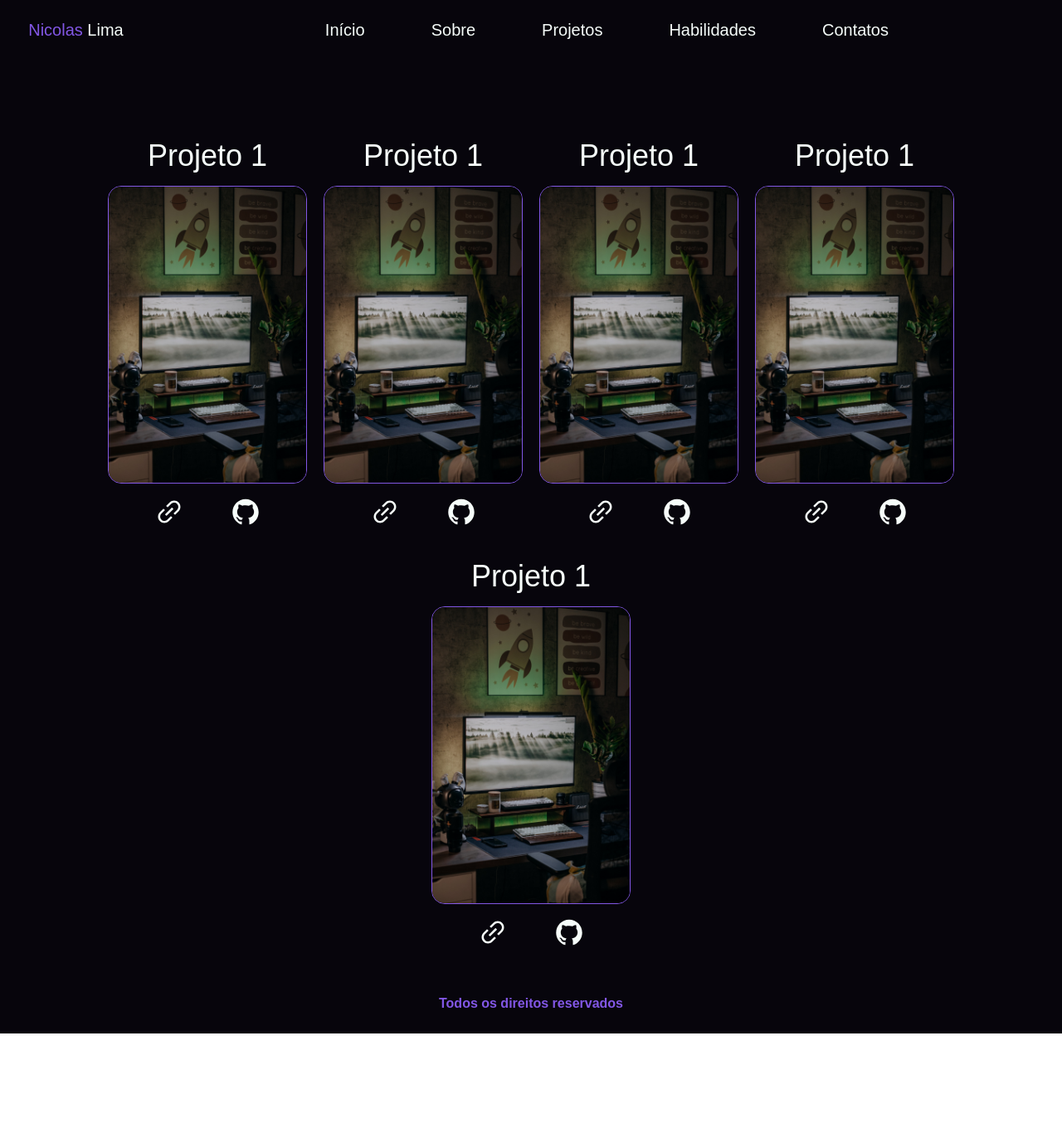
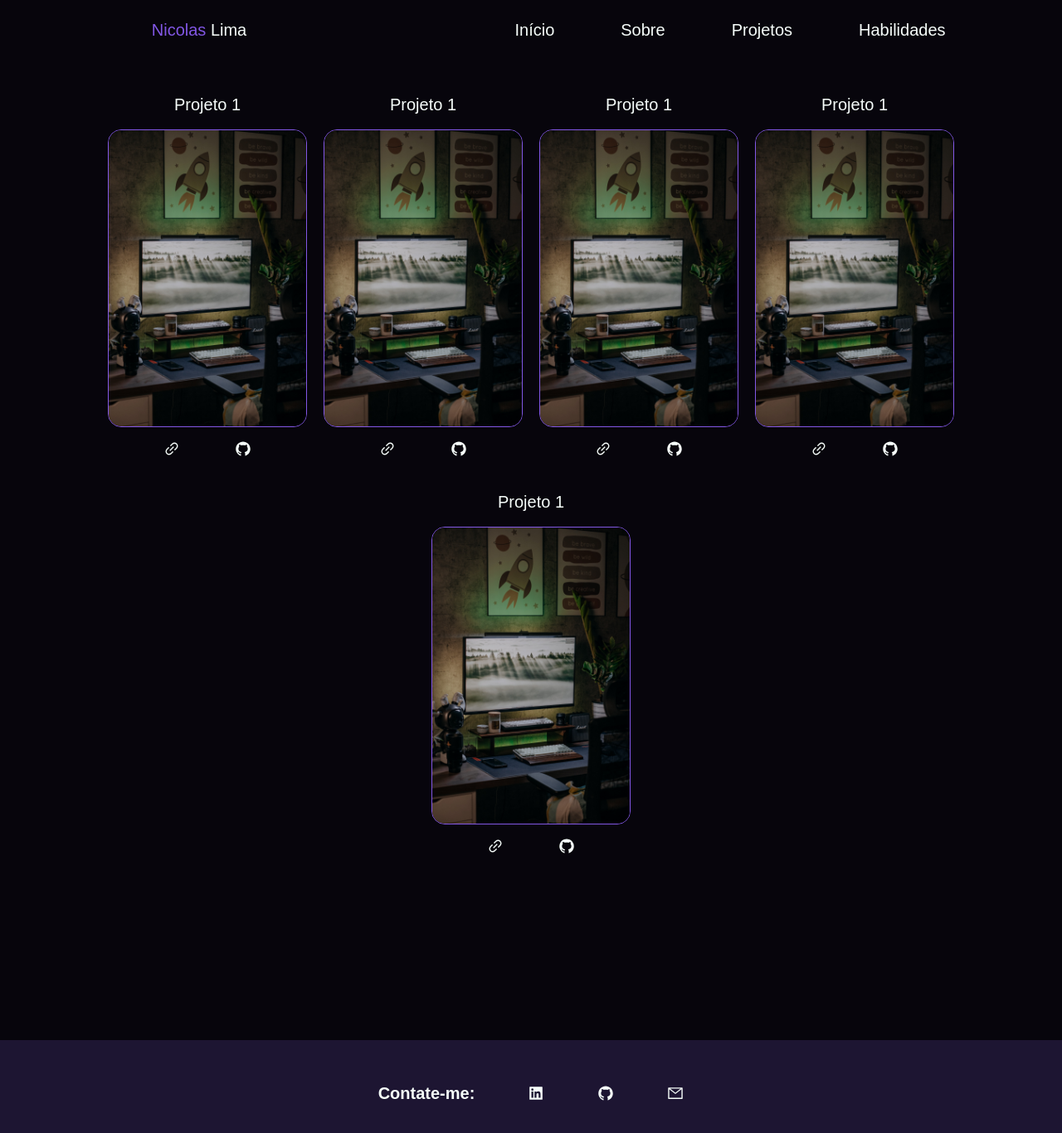
Before and after one commit to nicolaslimaaaa/nicolaslimaaaa, a React (Vite) app: page /projects in a window 1280 px wide. Shown: the top 1366 px of the page at 83% size. Before the commit the page ends 1246 px from the top, so only its background shows below. Built offline with nearby package versions, Linux system fonts and the light colour scheme; a web font is replaced by a local one.

Commit message:
altera sobre e informações de contato

```diff
--- a/src/App.jsx
+++ b/src/App.jsx
@@ -10,7 +10,7 @@ function App() {
       <Header />
       <div>
         <Drawer>
-            <div className='flex flex-col items-center justify-center w-full pt-14'>
+            <div className='flex flex-col items-center justify-center w-full'>
             <Outlet />
             </div>
         </Drawer>
--- a/src/components/Drawer.jsx
+++ b/src/components/Drawer.jsx
@@ -1,6 +1,6 @@
 import PropTypes from 'prop-types'
 import { Link } from 'react-router-dom'
-import { AiOutlineMenu, AiOutlineClose, AiOutlineHome, AiOutlineMessage, AiOutlineAppstore, AiOutlineProfile, AiOutlineThunderbolt } from 'react-icons/ai';
+import { AiOutlineMenu, AiOutlineClose, AiOutlineHome, AiOutlineAppstore, AiOutlineProfile, AiOutlineThunderbolt } from 'react-icons/ai';
 import { useState } from 'react';
 
 const Drawer = ({ children }) => {
@@ -29,7 +29,6 @@ const Drawer = ({ children }) => {
       <li><Link to="/about" onClick={ closeDrawer }><AiOutlineProfile /> Sobre</Link></li>
       <li><Link to="/projects" onClick={ closeDrawer }><AiOutlineAppstore /> Projetos</Link></li>
       <li><Link to="/skills" onClick={ closeDrawer }><AiOutlineThunderbolt /> Habilidades</Link></li>
-      <li><Link to="/contact" onClick={ closeDrawer }><AiOutlineMessage /> Contatos</Link></li>
     </ul>
   </div>
 </div>
--- a/src/components/Footer.jsx
+++ b/src/components/Footer.jsx
@@ -1,6 +1,13 @@
+import { AiFillGithub, AiFillLinkedin, AiOutlineMail } from "react-icons/ai"
+
 const Footer = () => {
   return (
-    <section className="bg-bg-footer text-center py-6 mt-8 text-main-color font-bold 2xl:text-lg">Todos os direitos reservados</section>
+    <section className='flex justify-center items-center text-xl text-text-color gap-x-8 md:gap-x-16 mt-20 h-32 lg:mt-56 bg-mono-color'>
+       <span className="text- font-extrabold">Contate-me:</span>
+       <a href="https://www.linkedin.com/in/nlimaaaa/" target='_blank' rel="noreferrer"><AiFillLinkedin/></a>
+       <a href="https://github.com/nicolaslimaaaa" target='_blank' rel="noreferrer"><AiFillGithub /></a>
+       <a href="mailto:nicolaslima1500@gmail.com" target='_blank' rel="noreferrer"><AiOutlineMail /></a>
+    </section>
   )
 }
 
--- a/src/components/Header.jsx
+++ b/src/components/Header.jsx
@@ -4,7 +4,7 @@ import { scrollToTop } from '../utils/scrollToTop'
 const Header = () => {
   return (
     <section className='hidden md:flex md:h-14 md:justify-evenly fixed z-50 w-full bg-dark-color text-menu-color pt-4 lg:text-lg xl:text-xl 2xl:text-2xl'>
-      <div className='flex justify-center items-center w-1/6'>
+      <div className='flex justify-center items-center w-3/5'>
       <Link to="/" onClick={scrollToTop}>
         <span className='text-main-color'>Nicolas</span> Lima
       </Link>
@@ -14,7 +14,6 @@ const Header = () => {
       <Link to="/about" onClick={scrollToTop} className='hover:text-main-color'>Sobre</Link>
       <Link to="/projects" onClick={scrollToTop} className='hover:text-main-color'>Projetos</Link>
       <Link to="/skills" onClick={scrollToTop} className='hover:text-main-color'>Habilidades</Link>
-      <Link to="/contact" onClick={scrollToTop} className='hover:text-main-color'> Contatos</Link>
       </nav>
     </section>
   )
--- a/src/main.jsx
+++ b/src/main.jsx
@@ -10,7 +10,6 @@ import Error from "./routes/Error";
 import Projects from "./routes/Projects";
 import About from "./routes/About";
 import Skills from "./routes/Skills";
-import Contact from "./routes/Contact";
 import './index.css';
 
 const router = createBrowserRouter([
@@ -32,10 +31,6 @@ const router = createBrowserRouter([
         element: <Skills />,
       },
       {
-        path: "/contact",
-        element: <Contact />,
-      },
-      {
         path: "/projects",
         element: <Projects />,
       },
--- a/src/routes/About.jsx
+++ b/src/routes/About.jsx
@@ -1,6 +1,7 @@
 const About = () => {
   return (
-    <section className="flex flex-col gap-y-16 mt-28 mx-16 text-text-color min-h-screen text-lg text-center 2xl:text-2xl w-2/3 md:w-1/3">
+    <section className="flex flex-col justify-center gap-y-16 mt-12 md:mt-28 mx-16 text-text-color min-h-screen text-lg text-center 2xl:text-2xl w-2/3 md:w-2/3
+    lg:w-3/5 bg-mono-color rounded-3xl px-8 md:px-28 py-14">
       <p>
         Olá! Meu nome é <span className="text-complement-color font-extrabold">Nicolas Lima</span>, tenho 23 anos e
         sou <span className="text-complement-color font-extrabold">Desenvolvedor Full Stack</span>. Minha jornada teve início com uma formação em
--- a/src/routes/Home.jsx
+++ b/src/routes/Home.jsx
@@ -1,5 +1,5 @@
 import eu from '../assets/minha-foto.png'
-import { AiFillGithub, AiFillLinkedin } from 'react-icons/ai';
+import { AiFillGithub, AiFillLinkedin, AiOutlineMail } from 'react-icons/ai';
 
 const Home = () => {
   return (
@@ -15,9 +15,10 @@ const Home = () => {
           className='w-80 rounded-xl'
         />
       </div>
-      <section className='flex items-center text-6xl text-menu-color'>
-       <a href="https://www.linkedin.com/in/nlimaaaa/" target='_blank' rel="noreferrer" className='pr-12 text-text-color'><AiFillLinkedin/></a>
-       <a href="https://github.com/nicolaslimaaaa" target='_blank' rel="noreferrer" className='pl-12 text-text-color'><AiFillGithub /></a>
+      <section className='flex items-center text-5xl text-menu-color gap-x-16 pt-5'>
+       <a href="https://www.linkedin.com/in/nlimaaaa/" target='_blank' rel="noreferrer" className='text-text-color'><AiFillLinkedin/></a>
+       <a href="https://github.com/nicolaslimaaaa" target='_blank' rel="noreferrer" className='text-text-color'><AiFillGithub /></a>
+       <a href="mailto:nicolaslima1500@gmail.com" target='_blank' rel="noreferrer" className='text-text-color'><AiOutlineMail /></a>
       </section>
     </section>
   )
--- a/src/routes/Projects.jsx
+++ b/src/routes/Projects.jsx
@@ -4,7 +4,7 @@ import { AiOutlineGithub, AiOutlineLink } from "react-icons/ai";
 const Projects = () => {
   return (
     <section className='flex justify-center items-center gap-y-10 gap-x-5 flex-wrap md:mt-28 2xl:mt-0 mx-16 min-h-screen'>
-      <div className='flex flex-col w-60 gap-y-4 text-4xl'>
+      <div className='flex flex-col w-60 gap-y-4 text-xl'>
         <h4 className='text-text-color text-center'>Projeto 1</h4>
         <img src={template} alt="Imagem do projeto" className='rounded-2xl border border-main-color'/>
         <div className='flex items-center justify-evenly text-text-color'>
@@ -12,7 +12,7 @@ const Projects = () => {
         <a href="" target='_blank'><AiOutlineGithub /></a>
         </div>
       </div>
-      <div className='flex flex-col w-60 gap-y-4 text-4xl'>
+      <div className='flex flex-col w-60 gap-y-4 text-xl'>
         <h4 className='text-text-color text-center'>Projeto 1</h4>
         <img src={template} alt="Imagem do projeto" className='rounded-2xl border border-main-color'/>
         <div className='flex items-center justify-evenly text-text-color'>
@@ -20,7 +20,7 @@ const Projects = () => {
         <a href="" target='_blank'><AiOutlineGithub /></a>
         </div>
       </div>
-      <div className='flex flex-col w-60 gap-y-4 text-4xl'>
+      <div className='flex flex-col w-60 gap-y-4 text-xl'>
         <h4 className='text-text-color text-center'>Projeto 1</h4>
         <img src={template} alt="Imagem do projeto" className='rounded-2xl border border-main-color'/>
         <div className='flex items-center justify-evenly text-text-color'>
@@ -28,7 +28,7 @@ const Projects = () => {
         <a href="" target='_blank'><AiOutlineGithub /></a>
         </div>
       </div>
-      <div className='flex flex-col w-60 gap-y-4 text-4xl'>
+      <div className='flex flex-col w-60 gap-y-4 text-xl'>
         <h4 className='text-text-color text-center'>Projeto 1</h4>
         <img src={template} alt="Imagem do projeto" className='rounded-2xl border border-main-color'/>
         <div className='flex items-center justify-evenly text-text-color'>
@@ -36,7 +36,7 @@ const Projects = () => {
         <a href="" target='_blank'><AiOutlineGithub /></a>
         </div>
       </div>
-      <div className='flex flex-col w-60 gap-y-4 text-4xl'>
+      <div className='flex flex-col w-60 gap-y-4 text-xl'>
         <h4 className='text-text-color text-center'>Projeto 1</h4>
         <img src={template} alt="Imagem do projeto" className='rounded-2xl border border-main-color'/>
         <div className='flex items-center justify-evenly text-text-color'>
--- a/src/routes/Skills.jsx
+++ b/src/routes/Skills.jsx
@@ -67,8 +67,8 @@ const Skills = () => {
     <section className='flex justify-center flex-wrap max-w-4xl mx-16 mt-28 text-menu-color min-h-screen w-2/3 gap-5'>
       {
         skills.map(({ name, path }, index) => (
-          <div className='flex flex-col text-2xl w-44 h-52 text-center items-center bg-text-color rounded-2xl' key={`${index}.${path}`}>
-            <h2 className='flex justify-center items-center h-16 w-28 text-dark-color'>{name}</h2>
+          <div className='flex flex-col text-2xl w-44 h-52 text-center items-center bg-mono-color rounded-2xl' key={`${index}.${path}`}>
+            <h2 className='flex justify-center items-center h-16 w-28 text-main-color font-bold'>{name}</h2>
             <img src={path} alt="Foto da stack" className='rounded-2xl w-28 h-28 bg-text-color'/>
           </div>
         ))
--- a/tailwind.config.js
+++ b/tailwind.config.js
@@ -8,7 +8,9 @@ export default {
     colors: {
       'main-color': '#8257e5',
       'dark-color': '#07050c',
+      'complement2-color': '#e5579e',
       'complement-color': '#bae557',
+      'mono-color': '#1d1532',
       'text-color': '#f6fdfa',
     },
     extend: {
```
Also changed, not shown: src/routes/Contact.jsx (deleted, +0 -50 lines).
